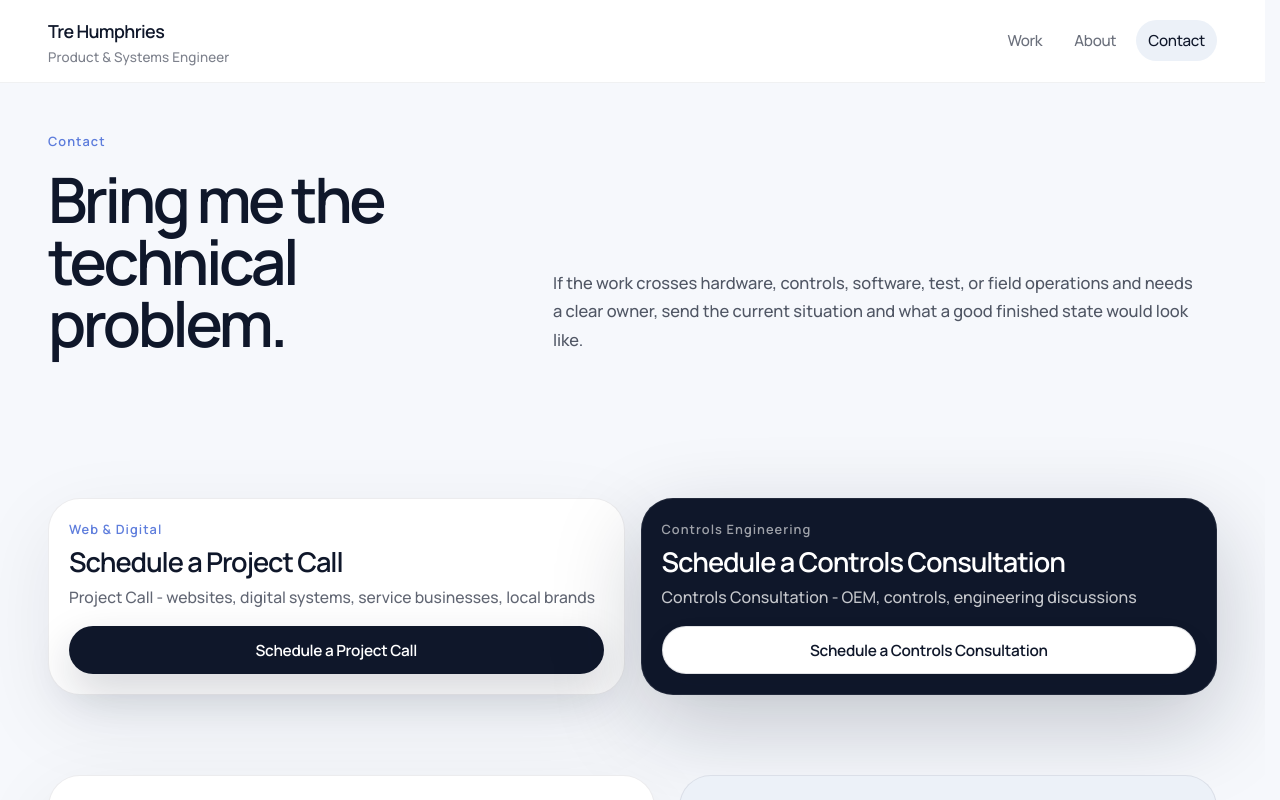
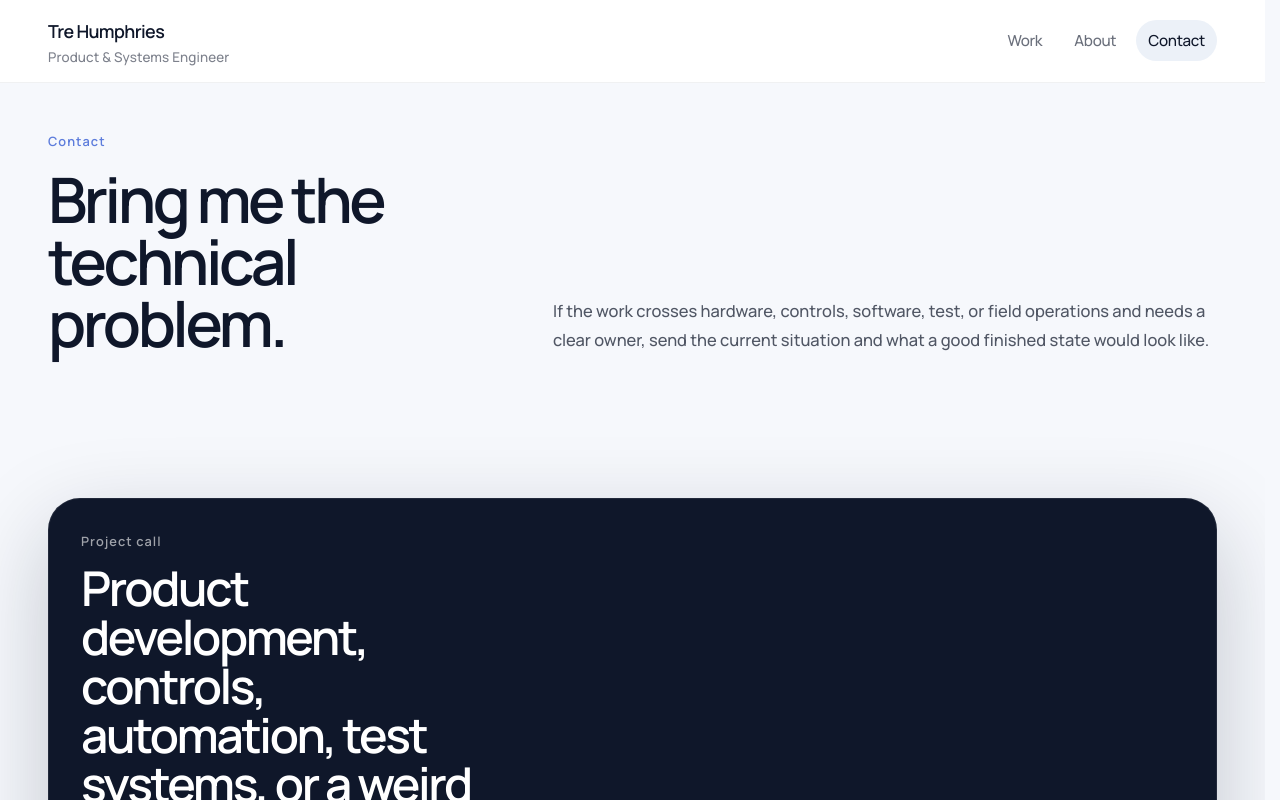
Before and after one commit to lhumphries16/portfolio-site, a React (Vite) app: page /contact in a window 1280 px wide. Shown: the top 800 px of the page. Built offline with nearby package versions, Linux system fonts and the light colour scheme.

Commit message:
simplify contact around one technical project path

```diff
--- a/src/pages/ContactPage.tsx
+++ b/src/pages/ContactPage.tsx
@@ -9,46 +9,35 @@ export function ContactPage() {
     <>
       <RouteMeta
         title="Contact | Tre Humphries"
-        description="Contact Tre Humphries for a project call or controls consultation."
+        description="Contact Tre Humphries about product development, controls, automation, test systems, engineering software, or another bounded technical problem."
       />
 
       <section className="hero-shell">
         <div className="page-wrap grid gap-6 xl:grid-cols-[minmax(0,0.42fr)_minmax(0,0.58fr)] xl:items-end">
           <div className="grid gap-4">
             <p className="eyebrow">Contact</p>
-            <h1 className="m-0 max-w-[9ch] text-[clamp(2.8rem,4.9vw,4.65rem)] font-semibold leading-[0.99] tracking-[-0.055em] text-carbon">
+            <h1 className="m-0 max-w-[10ch] text-[clamp(2.8rem,4.9vw,4.65rem)] font-semibold leading-[0.99] tracking-[-0.055em] text-carbon">
               {siteContent.contact.title}
             </h1>
           </div>
-          <p className="body-lead max-w-[40rem]">{siteContent.contact.intro}</p>
+          <p className="body-lead max-w-[42rem]">{siteContent.contact.intro}</p>
         </div>
       </section>
 
       <section className="section-shell section-block">
-        <div className="content-wrap grid gap-4 lg:grid-cols-2">
-          <article className="surface-card grid gap-4 p-5">
-            <div className="grid gap-2">
-              <p className="eyebrow">Web &amp; Digital</p>
-              <h2 className="m-0 text-[1.7rem] font-semibold leading-[1.02] tracking-[-0.04em] text-carbon">
-                {ctaLinks.web.label}
+        <div className="content-wrap">
+          <article className="surface-dark grid gap-5 p-6 text-white md:p-8 lg:grid-cols-[minmax(0,1fr)_auto] lg:items-end">
+            <div className="grid gap-3">
+              <p className="m-0 text-[0.8rem] font-semibold tracking-[0.08em] text-white/60">Project call</p>
+              <h2 className="m-0 max-w-[14ch] text-[clamp(2rem,4vw,3rem)] font-semibold leading-[1.02] tracking-[-0.05em] text-white">
+                Product development, controls, automation, test systems, or a weird technical problem.
               </h2>
-              <p className="body-copy">{ctaLinks.web.description}</p>
+              <p className="m-0 max-w-[44rem] text-[1rem] leading-relaxed text-white/76">
+                The best first conversation starts with the actual system, the current constraint, and what a useful finished state would look like.
+              </p>
             </div>
-            <ButtonLink external={ctaLinks.web.external} href={ctaLinks.web.href}>
-              {ctaLinks.web.label}
-            </ButtonLink>
-          </article>
-
-          <article className="surface-dark grid gap-4 p-5 text-white">
-            <div className="grid gap-2">
-              <p className="m-0 text-[0.8rem] font-semibold tracking-[0.08em] text-white/60">Controls Engineering</p>
-              <h2 className="m-0 text-[1.7rem] font-semibold leading-[1.02] tracking-[-0.04em] text-white">
-                {ctaLinks.controls.label}
-              </h2>
-              <p className="m-0 text-[1rem] leading-relaxed text-white/76">{ctaLinks.controls.description}</p>
-            </div>
-            <ButtonLink external={ctaLinks.controls.external} href={ctaLinks.controls.href} variant="secondary">
-              {ctaLinks.controls.label}
+            <ButtonLink external={ctaLinks.project.external} href={ctaLinks.project.href} variant="secondary">
+              {ctaLinks.project.label}
             </ButtonLink>
           </article>
         </div>
```
